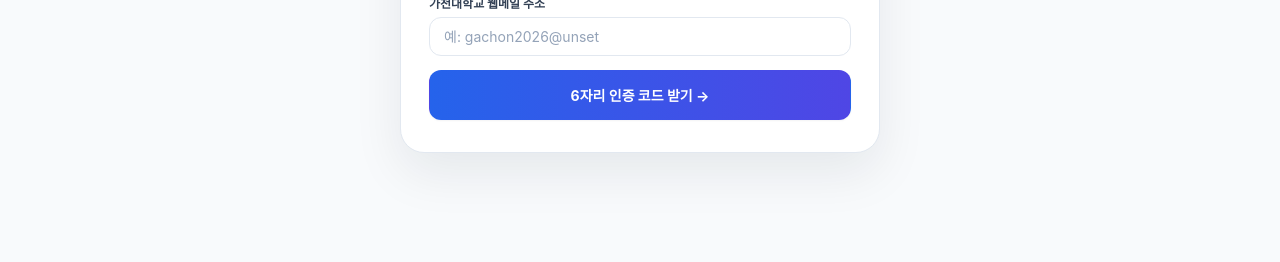
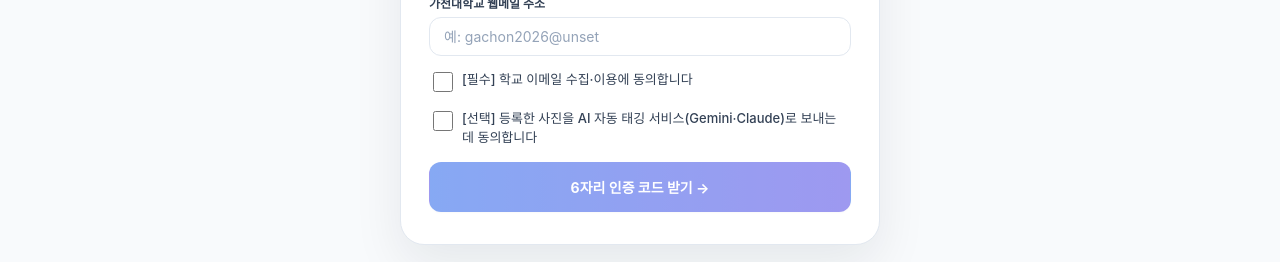
Before and after one commit to gahyeon28/campus-lost-found, a Next.js app: page /login in a window 1280 px wide. Shown: the part 507-769 px from the top of the page. Built offline with nearby package versions, Linux system fonts and the light colour scheme; no server answers.

Commit message:
로그인 화면 개인정보 동의 추가

```diff
--- a/app/globals.css
+++ b/app/globals.css
@@ -198,3 +198,5 @@ table.info td:first-child { width: 96px; color: var(--muted); font-weight: 600;
 .login-icon { width: 56px; height: 56px; border-radius: 16px; background: var(--primary-soft); display: flex; align-items: center; justify-content: center; font-size: 24px; }
 .btn.primary.gradient, button.primary.gradient { background: linear-gradient(90deg, #2563eb, #4f46e5); border-color: transparent; padding: 14px 16px; }
 .login-card .stack { gap: 14px; margin-top: 8px; }
+.login-card .check { align-items: flex-start; font-weight: 500; font-size: 13px; line-height: 1.5; color: var(--text-2); }
+.login-card .check input { margin-top: 2px; flex-shrink: 0; }
--- a/app/login/page.js
+++ b/app/login/page.js
@@ -13,6 +13,8 @@ export default function LoginPage() {
   const [sent, setSent] = useState(false);
   const [busy, setBusy] = useState(false);
   const [msg, setMsg] = useState(null);
+  const [agreeReq, setAgreeReq] = useState(false); // 필수: 이메일 수집·이용, 처리방침
+  const [agreeAi, setAgreeAi] = useState(false); // 선택: 사진을 AI 자동 태깅 서비스로 전송
 
   useEffect(() => {
     if (user) router.replace('/');
@@ -21,9 +23,10 @@ export default function LoginPage() {
   async function sendCode(e) {
     e.preventDefault();
     const addr = email.trim().toLowerCase();
+    if (!agreeReq) return setMsg({ error: '개인정보 수집·이용에 동의해주세요.' });
     if (!isSchoolEmail(addr)) return setMsg({ error: `학교 이메일(@${SCHOOL_DOMAIN})만 사용할 수 있어요.` });
     setBusy(true);
-    const { error } = await supabase().auth.signInWithOtp({ email: addr, options: { shouldCreateUser: true } });
+    const { error } = await supabase().auth.signInWithOtp({ email: addr, options: { shouldCreateUser: true, data: { consent_required_at: new Date().toISOString(), consent_ai: agreeAi } } });
     setBusy(false);
     if (error) return setMsg({ error: error.message.includes('Database error') ? '학교 이메일로만 가입할 수 있어요.' : error.message });
     setSent(true);
@@ -62,7 +65,15 @@ export default function LoginPage() {
               가천대학교 웹메일 주소
               <input type="email" required placeholder={`예: gachon2026@${SCHOOL_DOMAIN}`} value={email} onChange={(e) => setEmail(e.target.value)} autoComplete="email" />
             </label>
-            <button className="primary gradient" disabled={busy}>{busy ? '보내는 중…' : '6자리 인증 코드 받기 →'}</button>
+            <label className="check">
+              <input type="checkbox" checked={agreeReq} onChange={(e) => setAgreeReq(e.target.checked)} />
+              <span>[필수] 학교 이메일 수집·이용에 동의합니다</span>
+            </label>
+            <label className="check">
+              <input type="checkbox" checked={agreeAi} onChange={(e) => setAgreeAi(e.target.checked)} />
+              <span>[선택] 등록한 사진을 AI 자동 태깅 서비스(Gemini·Claude)로 보내는 데 동의합니다</span>
+            </label>
+            <button className="primary gradient" disabled={busy || !agreeReq}>{busy ? '보내는 중…' : '6자리 인증 코드 받기 →'}</button>
           </form>
         ) : (
           <form onSubmit={verify} className="stack">
```
